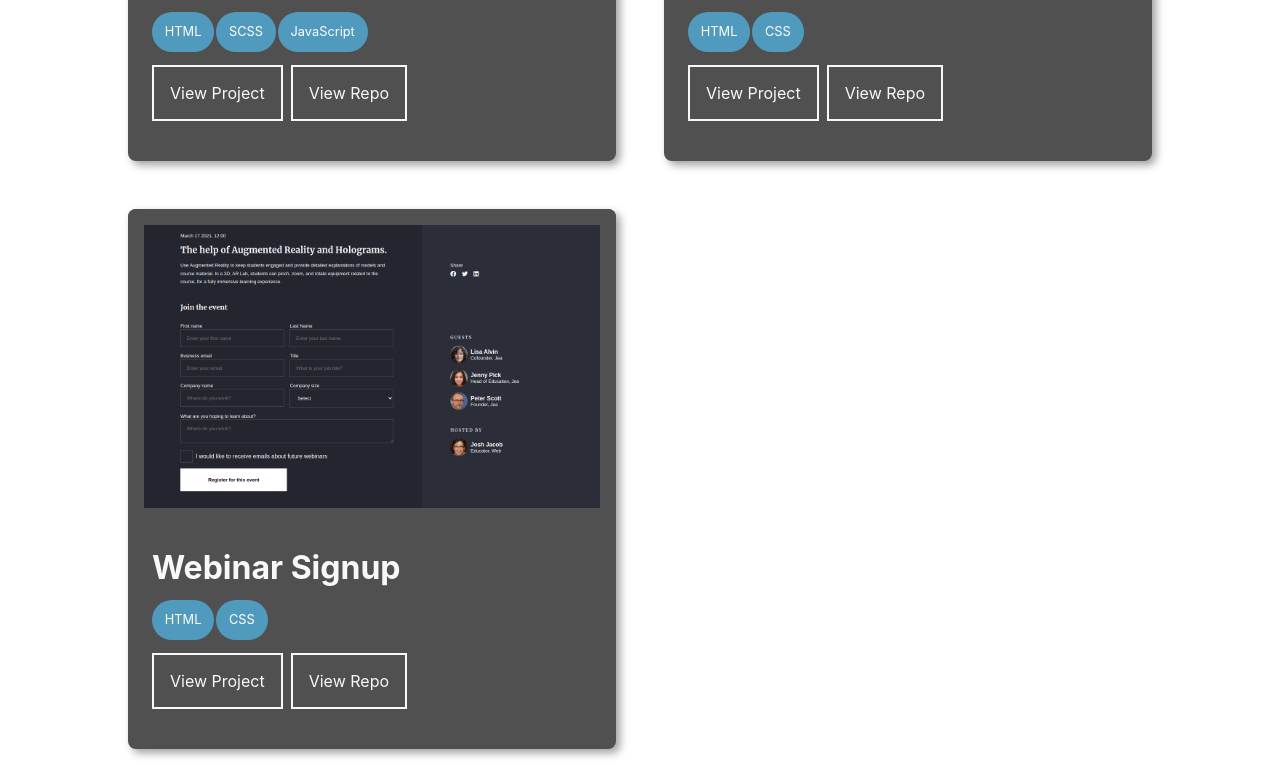
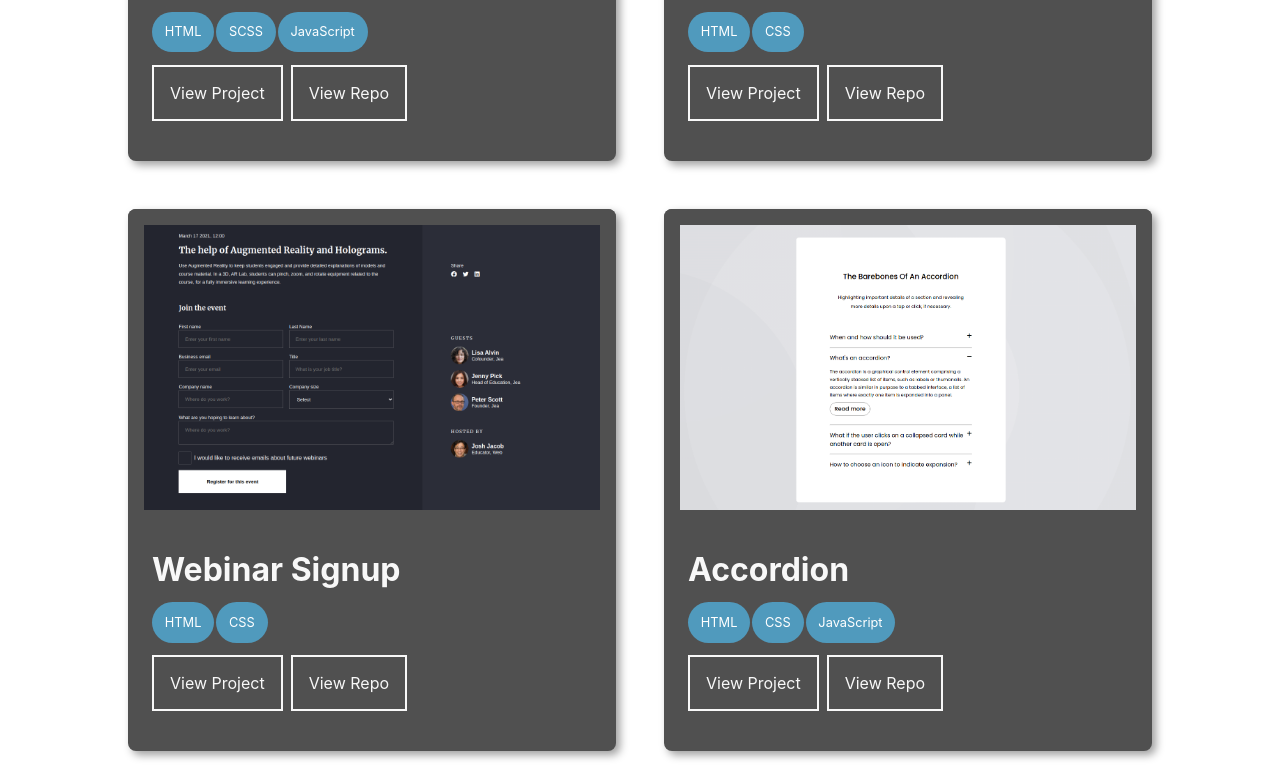
Before and after one commit to alabador/frontend-showcase, a React (Create React App) app: page / in a window 1280 px wide. Shown: the part 1264-2047 px from the top of the page. Built offline with nearby package versions, Linux system fonts and the light colour scheme.

Commit message:
Add new accordion challenge

```diff
--- a/src/components/Projects.js
+++ b/src/components/Projects.js
@@ -39,6 +39,13 @@ const Projects = () => {
                 repo = {'https://github.com/alabador/frontend-ui/tree/main/webinar-signup'}
                 stack = {['HTML', 'CSS']}
             />
+            <Card
+                name = {'Accordion'}
+                source={'./images/accordion.png'}
+                project = {'https://alabador.github.io/frontend-ui/accordion'}
+                repo = {'https://github.com/alabador/frontend-ui/tree/main/accordion'}
+                stack = {['HTML', 'CSS', 'JavaScript']}
+            />
         </div>
     )
 }
```
Also changed, not shown: public/images/accordion.png (added).
